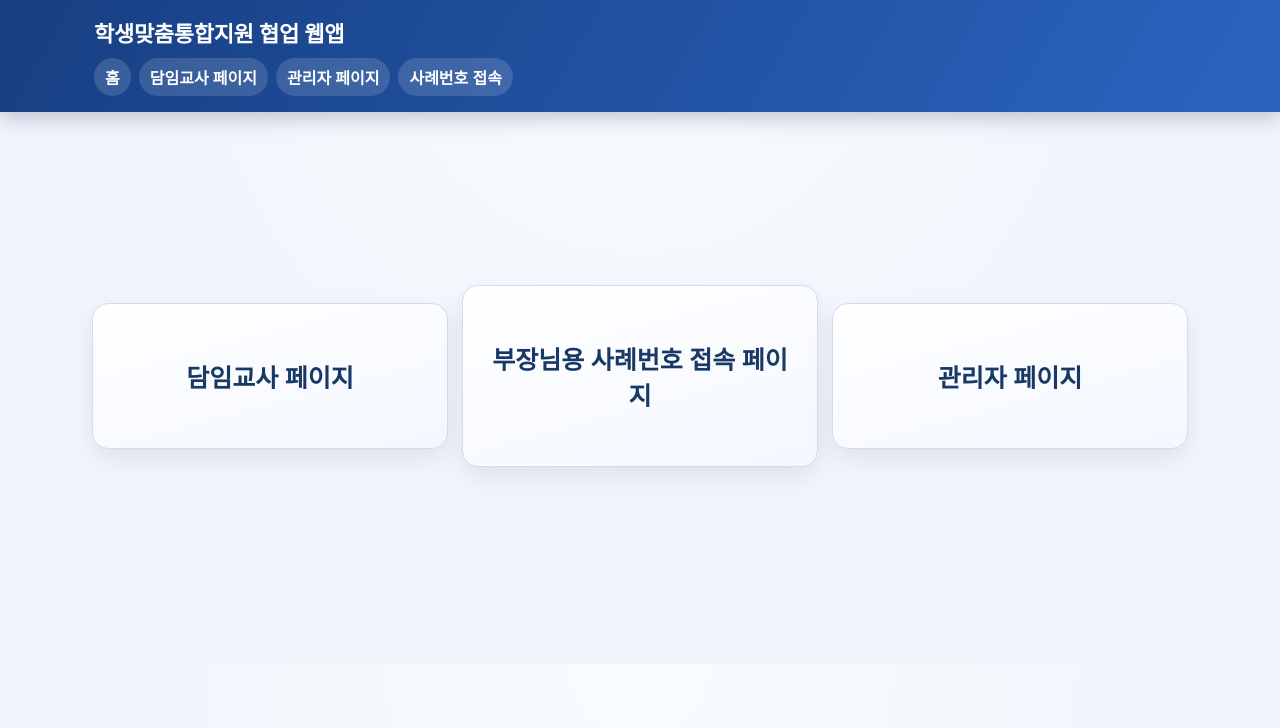
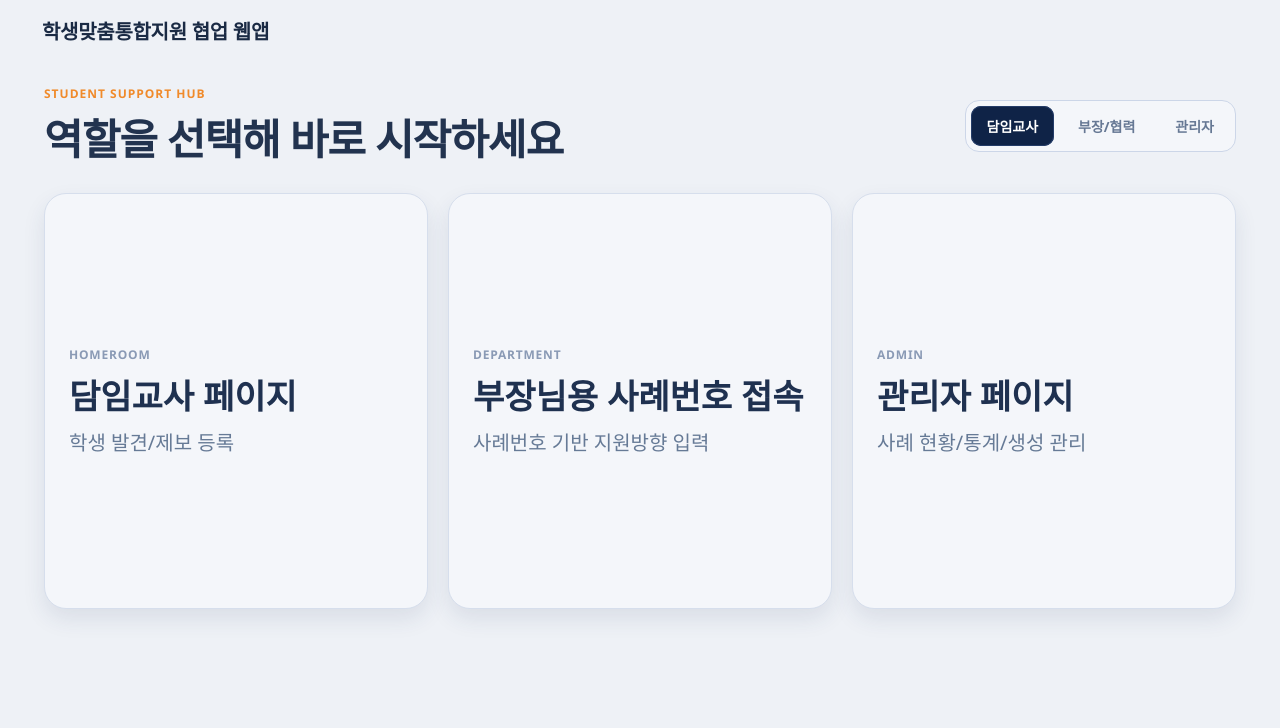
Before and after one commit to ParkJhyeonC/escape, a Flask app: page / in a window 1280 px wide. Shown: the top 728 px of the page. Run offline with Flask 3, Linux system fonts and the light colour scheme.

Commit message:
style: redesign landing page and remove duplicated home navigation

```diff
--- a/static/style.css
+++ b/static/style.css
@@ -1,25 +1,40 @@
 :root {
-  --bg: #f2f5fb;
+  --bg: #eef1f6;
   --card: #ffffff;
-  --line: #dbe3f0;
+  --line: #d9e1ee;
   --text: #1a2a44;
-  --muted: #5c6b84;
-  --primary: #1d4fa3;
+  --muted: #6c778c;
+  --primary: #2156ad;
   --primary-dark: #173f82;
 }
 * { box-sizing: border-box; }
-body { font-family: 'Malgun Gothic', 'Segoe UI', Arial, sans-serif; margin: 0; background: radial-gradient(circle at top, #f8fbff 0, var(--bg) 50%); color: var(--text); }
+body { font-family: 'Malgun Gothic', 'Segoe UI', Arial, sans-serif; margin: 0; background: var(--bg); color: var(--text); }
 .top-header { background: linear-gradient(120deg, #173f82, #2b64c0); color: #fff; box-shadow: 0 6px 20px rgba(20,45,90,.25); }
-.header-inner { max-width: 1120px; margin: 0 auto; padding: 16px 14px; }
-header h1 { margin: 0 0 10px; font-size: 22px; letter-spacing: -.3px; }
+.top-header.home-header { background: transparent; color: var(--text); box-shadow: none; }
+.header-inner { max-width: 1240px; margin: 0 auto; padding: 16px 22px; }
+header h1 { margin: 0 0 10px; font-size: 35px; letter-spacing: -.3px; }
+.home-header h1 { font-size: 20px; margin-bottom: 0; }
 nav { display: flex; flex-wrap: wrap; gap: 8px; }
 nav a { color: #fff; text-decoration: none; font-weight: 700; padding: 7px 11px; border-radius: 999px; background: rgba(255,255,255,.14); }
-main { max-width: 1120px; margin: 24px auto; padding: 0 12px 24px; }
+main { max-width: 1240px; margin: 18px auto; padding: 0 20px 24px; }
 .card { background: var(--card); border: 1px solid var(--line); border-radius: 14px; padding: 16px; margin-bottom: 14px; box-shadow: 0 6px 18px rgba(19,45,91,.06); }
 .narrow-card { max-width: 920px; margin-left: auto; margin-right: auto; }
-.home-grid-only { min-height: 60vh; display: grid; grid-template-columns: repeat(3, minmax(180px, 1fr)); gap: 14px; align-items: center; }
-.home-tile { background: linear-gradient(165deg, #ffffff, #f3f7ff); border: 1px solid #cedcf5; border-radius: 16px; padding: 54px 18px; font-size: 25px; font-weight: 800; text-align: center; text-decoration: none; color: #183866; box-shadow: 0 10px 24px rgba(28, 61, 117, .10); }
-.home-tile:hover { transform: translateY(-2px); border-color: #aac2eb; }
+
+.landing-wrap { min-height: 76vh; padding: 6px 4px 0; }
+.landing-top { display: flex; justify-content: space-between; align-items: center; margin-bottom: 26px; }
+.landing-sub { margin: 0 0 4px; color: #f08a2a; font-weight: 700; font-size: 12px; letter-spacing: 1px; }
+.landing-top h2 { margin: 0; font-size: 42px; letter-spacing: -1px; color: #22334f; }
+.role-chipset { display: inline-flex; gap: 8px; background: #f4f6fa; border: 1px solid #ccd6e8; border-radius: 14px; padding: 5px; }
+.role-chip { padding: 10px 16px; border-radius: 10px; font-size: 14px; color: #667894; font-weight: 700; }
+.role-chip.active { background: #0f2347; color: #fff; box-shadow: inset 0 0 0 1px #243c68; }
+
+.home-grid-only.refined { min-height: 52vh; display: grid; grid-template-columns: 1fr 1fr 1fr; gap: 20px; align-items: stretch; }
+.home-tile.refined { background: #f4f6fa; border: 1px solid #d6deec; border-radius: 22px; padding: 34px 24px; text-decoration: none; color: #1f3150; box-shadow: 0 10px 22px rgba(42, 60, 96, .10); display: flex; flex-direction: column; justify-content: center; }
+.home-tile.refined small { font-size: 12px; color: #8a9ab5; margin-bottom: 12px; font-weight: 700; letter-spacing: .8px; }
+.home-tile.refined strong { font-size: 34px; line-height: 1.25; margin-bottom: 10px; }
+.home-tile.refined p { margin: 0; color: #667a96; font-size: 20px; }
+.home-tile.refined:hover { transform: translateY(-2px); border-color: #a7bddf; }
+
 .flash-list { list-style: none; padding: 0; }
 .flash-list li { background: #e8f2ff; border-left: 4px solid #3576c9; padding: 10px; margin-bottom: 8px; border-radius: 8px; }
 .stats-grid { display: grid; grid-template-columns: repeat(auto-fit, minmax(130px, 1fr)); gap: 10px; }
@@ -39,8 +54,11 @@ button { background: var(--primary); color: #fff; border: none; cursor: pointer;
 .helper { font-size: 13px; color: var(--muted); margin: 4px 0 0; }
 
 @media (max-width: 980px) {
-  .home-grid-only { grid-template-columns: 1fr; min-height: auto; }
-  .home-tile { padding: 32px 14px; font-size: 22px; }
+  .landing-top { flex-direction: column; align-items: flex-start; gap: 12px; }
+  .landing-top h2 { font-size: 30px; }
+  .home-grid-only.refined { grid-template-columns: 1fr; min-height: auto; }
+  .home-tile.refined strong { font-size: 25px; }
+  .home-tile.refined p { font-size: 16px; }
 }
 
 @media print {
--- a/templates/base.html
+++ b/templates/base.html
@@ -7,15 +7,17 @@
   <link rel="stylesheet" href="{{ url_for('static', filename='style.css') }}" />
 </head>
 <body>
-  <header class="top-header">
+  <header class="top-header{% if request.endpoint == 'home' %} home-header{% endif %}">
     <div class="header-inner">
       <h1>학생맞춤통합지원 협업 웹앱</h1>
+      {% if request.endpoint != 'home' %}
       <nav>
         <a href="{{ url_for('home') }}">홈</a>
         <a href="{{ url_for('homeroom_page') }}">담임교사 페이지</a>
         <a href="{{ url_for('dashboard') }}">관리자 페이지</a>
         <a href="{{ url_for('join_case') }}">사례번호 접속</a>
       </nav>
+      {% endif %}
     </div>
   </header>
 
--- a/templates/home.html
+++ b/templates/home.html
@@ -1,8 +1,34 @@
 {% extends 'base.html' %}
 {% block content %}
-<section class="home-grid-only">
-  <a class="home-tile" href="{{ url_for('homeroom_page') }}">담임교사 페이지</a>
-  <a class="home-tile" href="{{ url_for('join_case') }}">부장님용 사례번호 접속 페이지</a>
-  <a class="home-tile" href="{{ url_for('dashboard') }}">관리자 페이지</a>
+<section class="landing-wrap">
+  <div class="landing-top">
+    <div>
+      <p class="landing-sub">STUDENT SUPPORT HUB</p>
+      <h2>역할을 선택해 바로 시작하세요</h2>
+    </div>
+    <div class="role-chipset">
+      <span class="role-chip active">담임교사</span>
+      <span class="role-chip">부장/협력</span>
+      <span class="role-chip">관리자</span>
+    </div>
+  </div>
+
+  <div class="home-grid-only refined">
+    <a class="home-tile refined" href="{{ url_for('homeroom_page') }}">
+      <small>HOMEROOM</small>
+      <strong>담임교사 페이지</strong>
+      <p>학생 발견/제보 등록</p>
+    </a>
+    <a class="home-tile refined" href="{{ url_for('join_case') }}">
+      <small>DEPARTMENT</small>
+      <strong>부장님용 사례번호 접속</strong>
+      <p>사례번호 기반 지원방향 입력</p>
+    </a>
+    <a class="home-tile refined" href="{{ url_for('dashboard') }}">
+      <small>ADMIN</small>
+      <strong>관리자 페이지</strong>
+      <p>사례 현황/통계/생성 관리</p>
+    </a>
+  </div>
 </section>
 {% endblock %}
```
